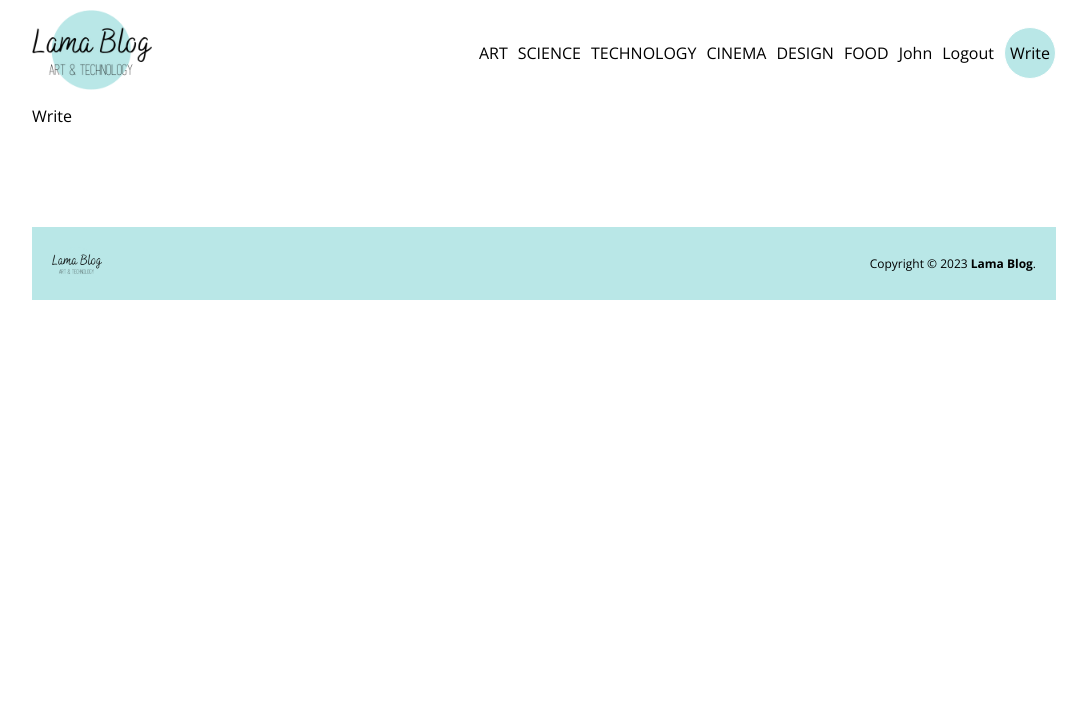
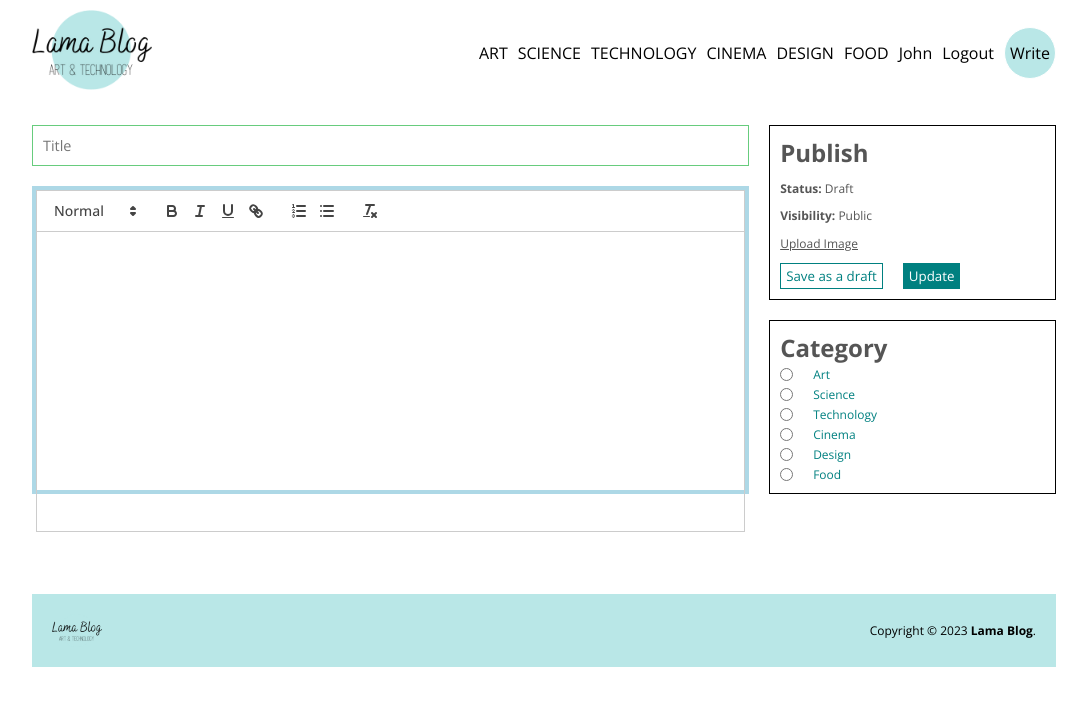
Before and after one commit to Syntax-Read3r/blog_app-react-nodejs-mysql, a React (Create React App) app in the folder client/: page /write in a window 1280 px wide. Shown: the top 706 px of the page, without its empty margins (96-1183 px from the left). Built offline with nearby package versions, Linux system fonts and the light colour scheme.

Commit message:
finish a draft of Write.jsx page and its SCSS under Comment Pages > Write AND add a new dependancy React-Quill

```diff
--- a/client/package.json
+++ b/client/package.json
@@ -8,6 +8,7 @@
     "@testing-library/user-event": "^13.5.0",
     "react": "^18.0.0",
     "react-dom": "^18.0.0",
+    "react-quill": "^2.0.0",
     "react-router-dom": "^6.9.0",
     "react-scripts": "5.0.1",
     "sass": "^1.59.3",
--- a/client/src/App.js
+++ b/client/src/App.js
@@ -10,6 +10,7 @@ import Write from "./pages/Write";
 
 import Layout from "./components/Layout";
 
+// import './styles/css/reset.css'
 import './styles/style.scss'
 
 // Define routing configuration using createBrowserRouter with relevant paths and associated components.
--- a/client/src/pages/Write.jsx
+++ b/client/src/pages/Write.jsx
@@ -1,7 +1,99 @@
-import React from "react";
+// Importing necessary dependencies
+import React, { useState } from "react";
+import ReactQuill from "react-quill"; // Importing a text editor package
+import "react-quill/dist/quill.snow.css"; //Importing the CSS file for the text editor theme
 
+// Creating a component named "Write"
 const Write = () => {
-	return <div>Write</div>;
+	// Using the `useState` hook to declare a state variable 'value' and initialize it with empty value ""
+	const [value, setValue] = useState("");
+
+	// Rendering the JSX
+	return (
+		<div className="write-add">
+			<div className="content">
+				{/* Creating an input field for Title */}
+				<input type="text" name="" id="" placeholder="Title" />
+				{/* Creating the Quill Text Editor container */}
+				<div className="editorContainer">
+					{/* Using the imported 'ReactQuill' component and setting its props */}
+					<ReactQuill
+						className="editor"
+						theme="snow"
+						value={value}
+						onChange={setValue}
+					/>
+				</div>
+			</div>
+
+			{/* Creating the menu section */}
+			<div className="menu">
+				{/* NOTE: Item One */}
+				<div className="item">
+					<h1>Publish</h1>
+					{/* Displaying the Status of the blog post */}
+					<span>
+						<b>Status: </b> Draft
+					</span>
+					{/* Displaying the Visibility of the blog post */}
+					<span>
+						<b>Visibility: </b> Public
+					</span>
+					{/* Creating a hidden input field to upload image and a label referencing that input */}
+					<input
+						style={{ display: "none" }}
+						type="file"
+						name="file"
+						id="file"
+					/>
+					<label className="file" htmlFor="file">
+						Upload Image
+					</label>
+					{/* Creating some buttons to Save or Update the blog post*/}
+					<div className="buttons">
+						<button>Save as a draft</button>
+						<button>Update</button>
+					</div>
+				</div>
+
+				{/* Instead of the button, we can use this space for more content */}
+				{/* NOTE: Item Two */}
+				<div className="item">
+					<h1>Category</h1>
+					<div className="cat">
+						<input type="radio" name="cat" value="art" id="art" />
+						<label htmlFor="art">Art</label>
+					</div>
+
+					<div className="cat">
+						<input type="radio" name="cat" value="science" id="science" />
+						<label htmlFor="science">Science</label>
+					</div>
+
+					<div className="cat">
+						<input type="radio" name="cat" value="technology" id="technology" />
+						<label htmlFor="technology">Technology</label>
+					</div>
+
+					<div className="cat">
+						<input type="radio" name="cat" value="cinema" id="cinema" />
+						<label htmlFor="cinema">Cinema</label>
+					</div>
+
+					<div className="cat">
+						<input type="radio" name="cat" value="Design" id="Design" />
+						<label htmlFor="Design">Design</label>
+					</div>
+
+					<div className="cat">
+						<input type="radio" name="cat" value="Food" id="Food" />
+						<label htmlFor="Food">Food</label>
+					</div>
+				</div>
+			</div>
+		</div>
+	);
 };
 
+// Exporting the `Write` component so that other components can import it.
 export default Write;
--- /dev/null
+++ b/client/src/styles/css/reset.css
@@ -0,0 +1,43 @@
+html, body, div, span, applet, object, iframe,
+h1, h2, h3, h4, h5, h6, p, blockquote, pre,
+a, abbr, acronym, address, big, cite, code,
+del, dfn, em, img, ins, kbd, q, s, samp,
+small, strike, strong, sub, sup, tt, var,
+b, u, i, center,
+dl, dt, dd, ol, ul, li,
+fieldset, form, label, legend,
+table, caption, tbody, tfoot, thead, tr, th, td,
+article, aside, canvas, details, embed,
+figure, figcaption, footer, header, hgroup,
+menu, nav, output, ruby, section, summary,
+time, mark, audio, video {
+	margin: 0;
+	padding: 0;
+	border: 0;
+	font-size: 100%;
+	font: inherit;
+	vertical-align: baseline;
+}
+/* HTML5 display-role reset for older browsers */
+article, aside, details, figcaption, figure,
+footer, header, hgroup, menu, nav, section {
+	display: block;
+}
+body {
+	line-height: 1;
+}
+ol, ul {
+	list-style: none;
+}
+blockquote, q {
+	quotes: none;
+}
+blockquote:before, blockquote:after,
+q:before, q:after {
+	content: '';
+	content: none;
+}
+table {
+	border-collapse: collapse;
+	border-spacing: 0;
+}
--- a/client/src/styles/css/style.css
+++ b/client/src/styles/css/style.css
@@ -287,4 +287,107 @@
   100% {
     transform: scale(1);
   }
+}
+.app .container .write-add {
+  margin-top: 20px;
+  display: flex;
+  gap: 20px;
+}
+.app .container .write-add .content {
+  flex: 5;
+  display: flex;
+  flex-direction: column;
+  gap: 20px;
+}
+.app .container .write-add .content input {
+  padding: 10px;
+  border: 1px solid rgb(103, 204, 125);
+  font-size: 90%;
+}
+.app .container .write-add .content .editorContainer {
+  height: 300px;
+  width: auto;
+  border: 4px solid lightblue;
+  overflow: none;
+}
+.app .container .write-add .content .editorContainer:hover, .app .container .write-add .content .editorContainer:focus {
+  box-shadow: 0 0 2px 0 rgba(12, 12, 13, 0.05), 0 4px 4px -4px rgba(12, 12, 13, 0.1), 0 2px 8px 0 rgba(12, 12, 13, 0.05);
+  transition: all 0.3s ease-in-out;
+}
+.app .container .write-add .content .editorContainer .editor {
+  height: 100%;
+  border: none;
+}
+.app .container .write-add .content .editorContainer .editor:focus {
+  outline: none;
+  box-shadow: 0 0 3px rgba(0, 0, 255, 0.5);
+  border-radius: 5px;
+}
+.app .container .write-add .menu {
+  flex: 2;
+  display: flex;
+  flex-direction: column;
+  gap: 20px;
+}
+.app .container .write-add .menu .item {
+  border: 1px solid rgb(0, 0, 0);
+  padding: 10px;
+  flex: 1;
+  display: flex;
+  flex-direction: column;
+  justify-content: space-between;
+  font-size: 12px;
+  color: #555;
+  align-items: flex-start;
+}
+.app .container .write-add .menu .item .file {
+  text-decoration: underline;
+  cursor: pointer;
+}
+.app .container .write-add .menu .item .buttons {
+  display: flex;
+  justify-content: space-between;
+}
+.app .container .write-add .menu .item .buttons > button:first-of-type {
+  cursor: pointer;
+  color: teal;
+  background-color: #fff;
+  border: 1px solid teal;
+  padding: 3px 5px;
+  transition: all 0.25s ease-in-out;
+}
+.app .container .write-add .menu .item .buttons > button:first-of-type:hover, .app .container .write-add .menu .item .buttons > button:first-of-type:focus {
+  background-color: teal;
+  color: white;
+  transform: scale(1.1);
+}
+.app .container .write-add .menu .item .buttons > button:first-of-type:active {
+  color: teal;
+  background-color: #fff;
+  transition: 1;
+}
+.app .container .write-add .menu .item .buttons > button:last-of-type {
+  cursor: pointer;
+  color: white;
+  background-color: teal;
+  border: 1px solid teal;
+  padding: 3px 5px;
+  margin-left: 20px;
+  transition: all 0.25s ease-in-out;
+}
+.app .container .write-add .menu .item .buttons > button:last-of-type:hover, .app .container .write-add .menu .item .buttons > button:last-of-type:focus {
+  background-color: #005e4d;
+  color: white;
+  transform: scale(1.1);
+}
+.app .container .write-add .menu .item .buttons > button:last-of-type:active {
+  color: #005e4d;
+  background-color: teal;
+  transform: 1;
+}
+.app .container .write-add .menu .item .cat {
+  display: flex;
+  align-items: center;
+  gap: 20px;
+  color: teal;
 }/*# sourceMappingURL=style.css.map */
--- a/client/src/styles/style.scss
+++ b/client/src/styles/style.scss
@@ -359,5 +359,147 @@ $lightGreen: #b9e7e7;
 				}
 			}
 		}
+
+		// [ ] Write
+
+		.write-add {
+			margin-top: 20px;
+			display: flex;
+			gap: 20px;
+
+			.content {
+				flex: 5;
+				display: flex;
+				flex-direction: column;
+				gap: 20px;
+
+				input {
+					padding: 10px;
+					border: 1px solid rgb(103, 204, 125);
+					font-size: 90%;
+				}
+
+				.editorContainer {
+					height: 300px;
+					width: auto;
+					border: 4px solid lightblue;
+					overflow: none;
+
+					&:hover,
+					&:focus {
+						box-shadow: 0 0 2px 0 rgba(12, 12, 13, 0.05),
+							0 4px 4px -4px rgba(12, 12, 13, 0.1),
+							0 2px 8px 0 rgba(12, 12, 13, 0.05);
+						-webkit-transition: all 0.3s ease-in-out;
+						-moz-transition: all 0.3s ease-in-out;
+						-ms-transition: all 0.3s ease-in-out;
+						-o-transition: all 0.3s ease-in-out;
+						transition: all 0.3s ease-in-out;
+					}
+
+					.editor {
+						height: 100%;
+						border: none;
+
+						&:focus {
+							outline: none;
+							box-shadow: 0 0 3px rgba(0, 0, 255, 0.5);
+							border-radius: 5px;
+						}
+					}
+				}
+			}
+
+			.menu {
+				flex: 2;
+				display: flex;
+				flex-direction: column;
+				gap: 20px;
+
+				.item {
+					border: 1px solid rgb(0, 0, 0);
+					padding: 10px;
+					flex: 1;
+
+					display: flex;
+					flex-direction: column;
+					justify-content: space-between;
+					font-size: 12px;
+					color: #555;
+
+					align-items: flex-start;
+
+					.file {
+						text-decoration: underline;
+						cursor: pointer;
+					}
+
+					.buttons {
+						display: flex;
+						justify-content: space-between;
+
+						& > button:first-of-type {
+							cursor: pointer;
+							color: teal;
+							background-color: #fff;
+							border: 1px solid teal;
+							padding: 3px 5px;
+							transition: all 0.25s ease-in-out;
+
+							&:hover,
+							&:focus {
+								background-color: teal;
+								color: white;
+								transform: scale(1.1);
+							}
+
+							&:active {
+								color: teal;
+								background-color: #fff;
+								-webkit-transition: 1;
+								-moz-transition: 1;
+								-ms-transition: 1;
+								-o-transition: 1;
+								transition: 1;
+							}
+						}
+
+						& > button:last-of-type {
+							cursor: pointer;
+							color: white;
+							background-color: teal;
+							border: 1px solid teal;
+							padding: 3px 5px;
+							margin-left: 20px;
+							transition: all 0.25s ease-in-out;
+
+							&:hover,
+							&:focus {
+								background-color: #005e4d;
+								color: white;
+								transform: scale(1.1);
+							}
+
+							&:active {
+								color: #005e4d;
+								background-color: teal;
+								-webkit-transform: 1;
+								-moz-transform: 1;
+								-ms-transform: 1;
+								-o-transform: 1;
+								transform: 1;
+							}
+						}
+					}
+
+					.cat {
+						display: flex;
+						align-items: center;
+						gap: 20px;
+						color: teal;
+					}
+				}
+			}
+		}
 	}
 }
```
Also changed, not shown: 2 other files (tests, documents, lock files or other folders).
